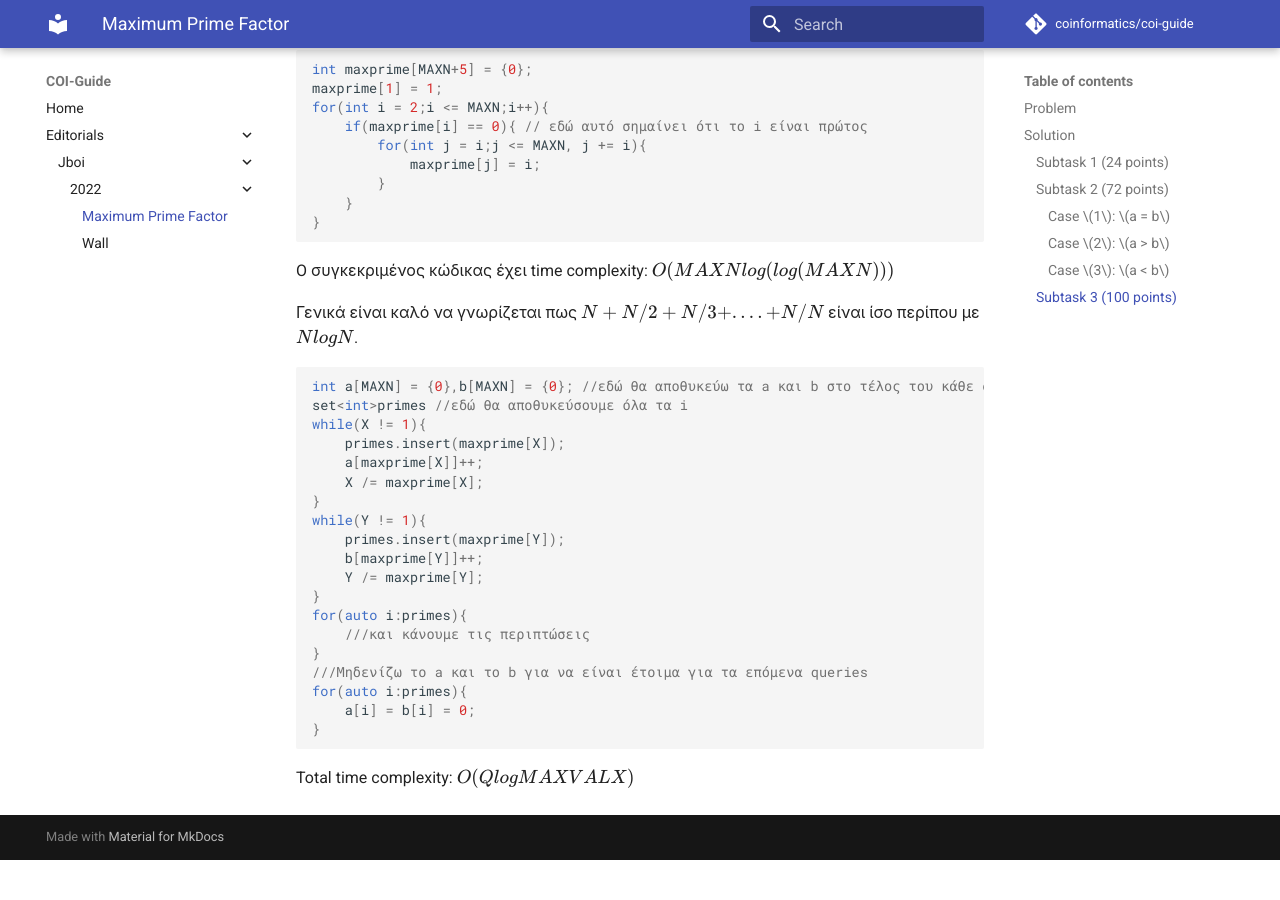
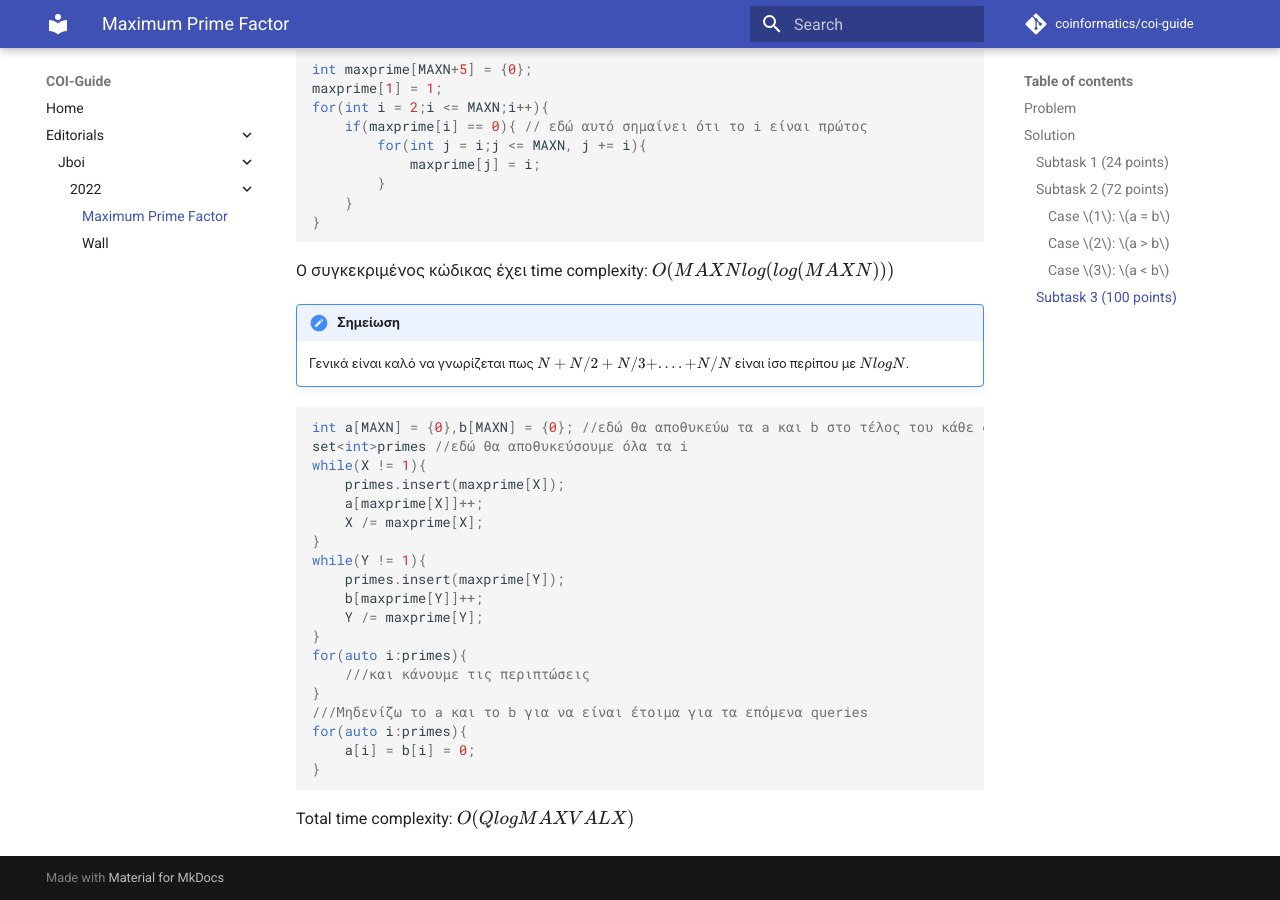
Before and after one commit to coinformatics/coi-guide, an MkDocs documentation site: the page built from docs/editorials/jboi/2022/mpf.md, in a window 1280 px wide and 900 px high, scrolled down 2566 px. Built offline with MkDocs 1.6.1 and Material for MkDocs 9.7.7, drawn with Linux system fonts in a browser that asks for light colours; comment, search, counter and statistics services are not loaded; before the commit the page ends 3426 px from its top, so only the background shows below that.

````diff
--- a/docs/editorials/jboi/2022/mpf.md
+++ b/docs/editorials/jboi/2022/mpf.md
@@ -99,7 +99,8 @@ for(int i = 2;i <= MAXN;i++){
 ```
 O συγκεκριμένος κώδικας έχει time complexity: $O(ΜΑΧΝ log(log({MAXN})))$
 
-Γενικά είναι καλό να γνωρίζεται πως $Ν + Ν/2 + Ν/3 + .... + Ν/Ν$ είναι ίσο περίπου με $Ν log N$.
+!!! Σημείωση
+	Γενικά είναι καλό να γνωρίζεται πως $Ν + Ν/2 + Ν/3 + .... + Ν/Ν$ είναι ίσο περίπου με $Ν log N$.
 
 ```cpp
 int a[MAXN] = {0},b[MAXN] = {0}; //εδώ θα αποθυκεύω τα a και b στο τέλος του κάθε query πρέπει να τα ξαναμηδενίζω αλλά χωρίς να περάσω από άσκοπες θέσεις
--- a/mkdocs.yml
+++ b/mkdocs.yml
@@ -21,8 +21,10 @@ markdown_extensions:
   - pymdownx.highlight:
       anchor_linenums: true
   - pymdownx.inlinehilite
-  - pymdownx.snippets
   - pymdownx.superfences
+  - admonition
+  - pymdownx.details
+
 
 
 
````
